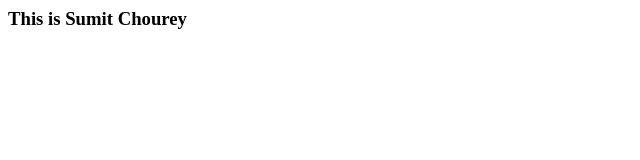
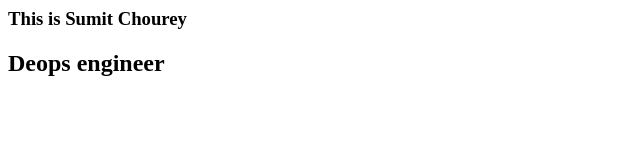
Before and after one commit to Sumit-Chourey/jenkins_one, a plain HTML site: page index.html in a window 1280 px wide. Shown: the whole page, without its empty margins (0-640 px from the left). Drawn offline with Linux system fonts and the light colour scheme.

Commit message:
Update index.html

```diff
--- a/index.html
+++ b/index.html
@@ -1,5 +1,6 @@
 <html>
   <body>
     <h3>This is Sumit Chourey</h3>
+    <h2>Deops engineer</h2>
   </body>
 </html>
```
